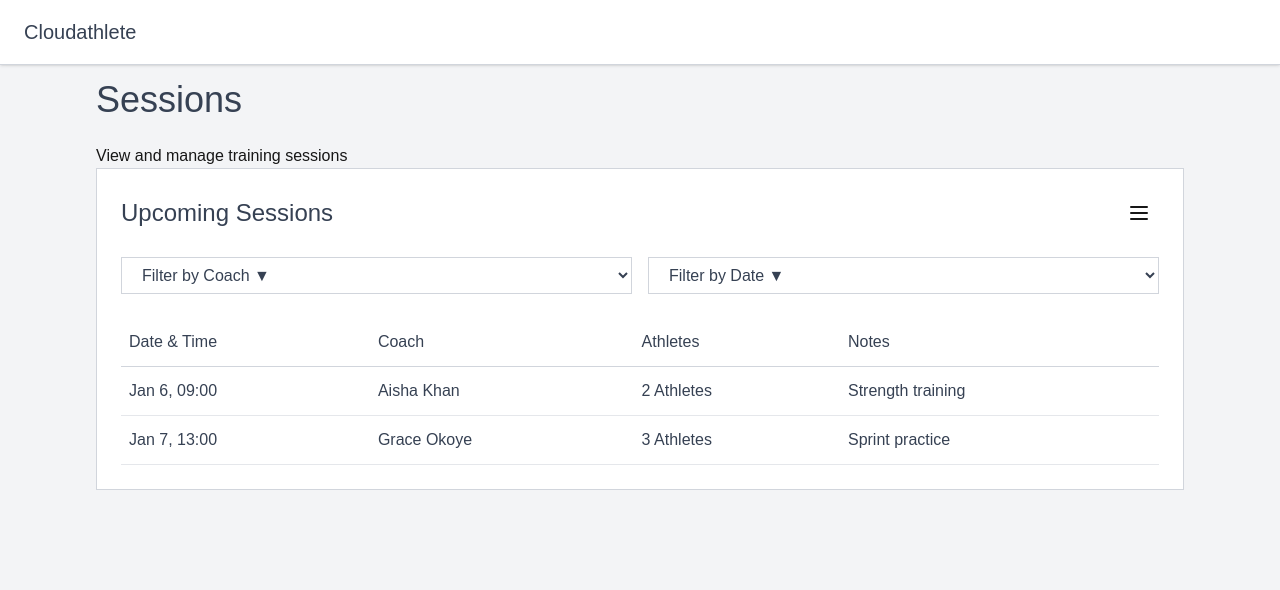
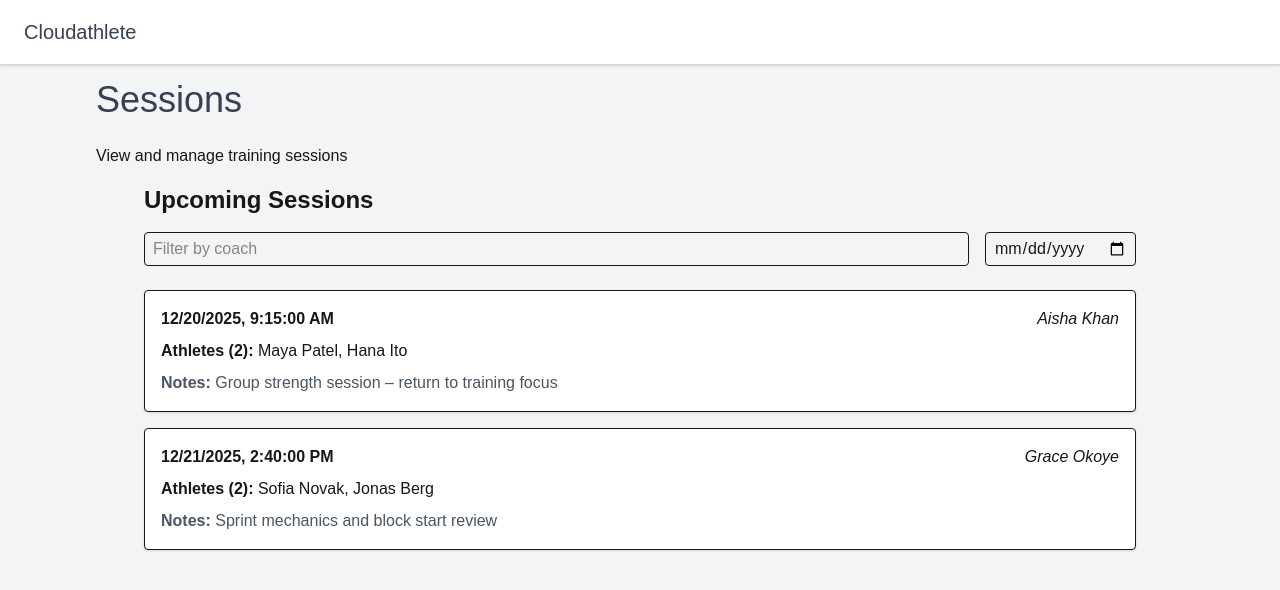
Before and after one commit to MingJae92/athelete-tracking-app, a Next.js app: page /sessions in a window 1280 px wide. Shown: the top 590 px of the page. Built offline with nearby package versions, Linux system fonts and the light colour scheme.

Commit message:
Sessions filter and search implemented

```diff
--- a/app/api/sessions/route.ts
+++ b/app/api/sessions/route.ts
@@ -1,14 +1,21 @@
 import { NextRequest, NextResponse } from "next/server";
 import { getSessions, createSession } from "@/app/lib/store";
 
+// GET /api/sessions
 export async function GET() {
-  return NextResponse.json(getSessions());
+  try {
+    const sessions = await getSessions(); // ensure it's awaited if async
+    return NextResponse.json(sessions);
+  } catch (err: any) {
+    return NextResponse.json({ error: err.message }, { status: 500 });
+  }
 }
 
+// POST /api/sessions
 export async function POST(req: NextRequest) {
   try {
     const body = await req.json();
-    const session = createSession(body);
+    const session = await createSession(body); // ensure createSession is async if needed
     return NextResponse.json(session);
   } catch (err: any) {
     return NextResponse.json({ error: err.message }, { status: 400 });
--- a/app/components/SessionsOverview.tsx
+++ b/app/components/SessionsOverview.tsx
@@ -1,124 +1,157 @@
-// app/components/SessionsOverview.tsx
-'use client';
+"use client";
 
-import { useState } from 'react';
+import { useEffect, useState } from "react";
+import { coaches, athletes } from "@/app/lib/store";
 
-interface Session {
+type Session = {
   id: string;
-  dateTime: string;
-  coach: string;
-  athletes: string;
-  notes: string;
-}
+  coachId: string;
+  slotId: string;
+  athleteIds: string[];
+  notes?: string;
+  createdAt: string;
+};
 
-export default function SessionsOverview() {
-  const [coachFilter, setCoachFilter] = useState('');
-  const [dateFilter, setDateFilter] = useState('');
-  const [isLoading, setIsLoading] = useState(false);
-  const [error, setError] = useState('');
+export default function SessionsPage() {
+  const [sessions, setSessions] = useState<Session[]>([]);
+  const [loading, setLoading] = useState<boolean>(true);
+  const [filterCoach, setFilterCoach] = useState("");
+  const [filterDate, setFilterDate] = useState("");
+  const [selectedSession, setSelectedSession] = useState<Session | null>(null);
 
-  // Mock data - replace with actual API call
-  const sessions: Session[] = [
-    {
-      id: '1',
-      dateTime: 'Jan 6, 09:00',
-      coach: 'Aisha Khan',
-      athletes: '2 Athletes',
-      notes: 'Strength training'
-    },
-    {
-      id: '2',
-      dateTime: 'Jan 7, 13:00',
-      coach: 'Grace Okoye',
-      athletes: '3 Athletes',
-      notes: 'Sprint practice'
+  useEffect(() => {
+    async function fetchSessions() {
+      try {
+        const res = await fetch("/api/sessions");
+        const data = await res.json();
+        const sorted = data.sort(
+          (a: Session, b: Session) =>
+            new Date(a.createdAt).getTime() - new Date(b.createdAt).getTime()
+        );
+        setSessions(sorted);
+      } catch (err) {
+        console.error("Failed to fetch sessions", err);
+      } finally {
+        setLoading(false);
+      }
     }
-  ];
+    fetchSessions();
+  }, []);
+
+  const getCoachName = (id: string) =>
+    coaches.find((c) => c.id === id)?.name || "Unknown Coach";
+
+  const getAthleteNames = (ids: string[]) =>
+    ids
+      .map((id) => athletes.find((a) => a.id === id)?.name || "Unknown")
+      .join(", ");
+
+  const getAthleteDetails = (ids: string[]) =>
+    ids.map((id) => athletes.find((a) => a.id === id) || { name: "Unknown", sport: "-", squad: "-" });
+
+  const filteredSessions = sessions.filter((s) => {
+    const matchesCoach = filterCoach
+      ? getCoachName(s.coachId).toLowerCase().includes(filterCoach.toLowerCase())
+      : true;
+    const matchesDate = filterDate
+      ? s.createdAt.startsWith(filterDate)
+      : true;
+    return matchesCoach && matchesDate;
+  });
+
+  if (loading) return <p className="text-center mt-10">Loading sessions...</p>;
 
   return (
-    <div className="bg-white border border-gray-300 p-6">
-      {/* Header */}
-      <div className="flex items-center justify-between mb-6">
-        <h2 className="text-2xl font-light text-gray-700">Upcoming Sessions</h2>
-        <button className="p-2 hover:bg-gray-100 rounded transition">
-          <svg className="w-6 h-6" fill="none" stroke="currentColor" strokeWidth="2" viewBox="0 0 24 24">
-            <path strokeLinecap="round" strokeLinejoin="round" d="M4 6h16M4 12h16M4 18h16" />
-          </svg>
-        </button>
+    <div className="max-w-5xl mx-auto p-4">
+      <h1 className="text-2xl font-bold mb-4">Upcoming Sessions</h1>
+
+      {/* Filters */}
+      <div className="flex flex-col sm:flex-row gap-4 mb-6">
+        <input
+          type="text"
+          placeholder="Filter by coach"
+          value={filterCoach}
+          onChange={(e) => setFilterCoach(e.target.value)}
+          className="border rounded px-2 py-1 flex-1"
+        />
+        <input
+          type="date"
+          value={filterDate}
+          onChange={(e) => setFilterDate(e.target.value)}
+          className="border rounded px-2 py-1"
+        />
       </div>
 
-      {/* Filters */}
-      <div className="grid grid-cols-2 gap-4 mb-6">
-        <select
-          value={coachFilter}
-          onChange={(e) => setCoachFilter(e.target.value)}
-          className="border border-gray-300 px-4 py-2 focus:outline-none focus:border-gray-400 text-gray-700 font-light"
-        >
-          <option value="">Filter by Coach ▼</option>
-          <option value="aisha">Aisha Khan</option>
-          <option value="grace">Grace Okoye</option>
-          <option value="john">John Miller</option>
-        </select>
-
-        <select
-          value={dateFilter}
-          onChange={(e) => setDateFilter(e.target.value)}
-          className="border border-gray-300 px-4 py-2 focus:outline-none focus:border-gray-400 text-gray-700 font-light"
-        >
-          <option value="">Filter by Date ▼</option>
-          <option value="today">Today</option>
-          <option value="week">This Week</option>
-          <option value="month">This Month</option>
-        </select>
+      {/* Sessions List */}
+      <div className="space-y-4">
+        {filteredSessions.map((session) => {
+          const isToday =
+            new Date(session.createdAt).toDateString() === new Date().toDateString();
+          return (
+            <div
+              key={session.id}
+              className={`border rounded p-4 shadow-sm hover:shadow-md transition cursor-pointer ${
+                isToday ? "bg-yellow-50" : "bg-white"
+              }`}
+              onClick={() => setSelectedSession(session)}
+            >
+              <div className="flex justify-between mb-2">
+                <span className="font-semibold">
+                  {new Date(session.createdAt).toLocaleString()}
+                </span>
+                <span className="italic">{getCoachName(session.coachId)}</span>
+              </div>
+              <div className="mb-2">
+                <strong>Athletes ({session.athleteIds.length}):</strong>{" "}
+                {getAthleteNames(session.athleteIds)}
+              </div>
+              {session.notes && (
+                <div className="text-gray-600">
+                  <strong>Notes:</strong> {session.notes}
+                </div>
+              )}
+            </div>
+          );
+        })}
+        {filteredSessions.length === 0 && (
+          <p className="text-gray-500">No sessions found.</p>
+        )}
       </div>
 
-      {/* Sessions Table */}
-      <div className="overflow-x-auto">
-        <table className="w-full">
-          <thead>
-            <tr className="border-b border-gray-300">
-              <th className="text-left py-3 px-2 font-normal text-gray-700">Date & Time</th>
-              <th className="text-left py-3 px-2 font-normal text-gray-700">Coach</th>
-              <th className="text-left py-3 px-2 font-normal text-gray-700">Athletes</th>
-              <th className="text-left py-3 px-2 font-normal text-gray-700">Notes</th>
-            </tr>
-          </thead>
-          <tbody>
-            {isLoading && (
-              <tr>
-                <td colSpan={4} className="py-4 text-gray-600 font-light">
-                  Loading...
-                </td>
-              </tr>
-            )}
-
-            {error && (
-              <tr>
-                <td colSpan={4} className="py-4 text-red-600 font-light">
-                  Error: {error}
-                </td>
-              </tr>
-            )}
-
-            {!isLoading && !error && sessions.length === 0 && (
-              <tr>
-                <td colSpan={4} className="py-4 text-gray-600 font-light">
-                  No upcoming sessions
-                </td>
-              </tr>
-            )}
-
-            {!isLoading && !error && sessions.map((session) => (
-              <tr key={session.id} className="border-b border-gray-200">
-                <td className="py-3 px-2 text-gray-700 font-light">{session.dateTime}</td>
-                <td className="py-3 px-2 text-gray-700 font-light">{session.coach}</td>
-                <td className="py-3 px-2 text-gray-700 font-light">{session.athletes}</td>
-                <td className="py-3 px-2 text-gray-700 font-light">{session.notes}</td>
-              </tr>
-            ))}
-          </tbody>
-        </table>
-      </div>
+      {/* Modal */}
+      {selectedSession && (
+        <div
+          className="fixed inset-0 bg-black/50 flex items-center justify-center z-50"
+          onClick={() => setSelectedSession(null)} // close modal when clicking overlay
+        >
+          <div
+            className="bg-white rounded p-6 w-full max-w-lg shadow-lg relative"
+            onClick={(e) => e.stopPropagation()} // prevent closing when clicking inside
+          >
+            <button
+              className="absolute top-2 right-2 text-gray-600 hover:text-gray-900"
+              onClick={() => setSelectedSession(null)}
+            >
+              ✕
+            </button>
+            <h2 className="text-xl font-bold mb-4">
+              {getCoachName(selectedSession.coachId)} -{" "}
+              {new Date(selectedSession.createdAt).toLocaleString()}
+            </h2>
+            <p className="mb-4">
+              <strong>Notes:</strong> {selectedSession.notes || "No notes provided"}
+            </p>
+            <h3 className="font-semibold mb-2">Athletes:</h3>
+            <ul className="list-disc pl-5 space-y-1">
+              {getAthleteDetails(selectedSession.athleteIds).map((ath, i) => (
+                <li key={i}>
+                  <strong>{ath.name}</strong> - {ath.sport} ({ath.squad})
+                </li>
+              ))}
+            </ul>
+          </div>
+        </div>
+      )}
     </div>
   );
 }
```
